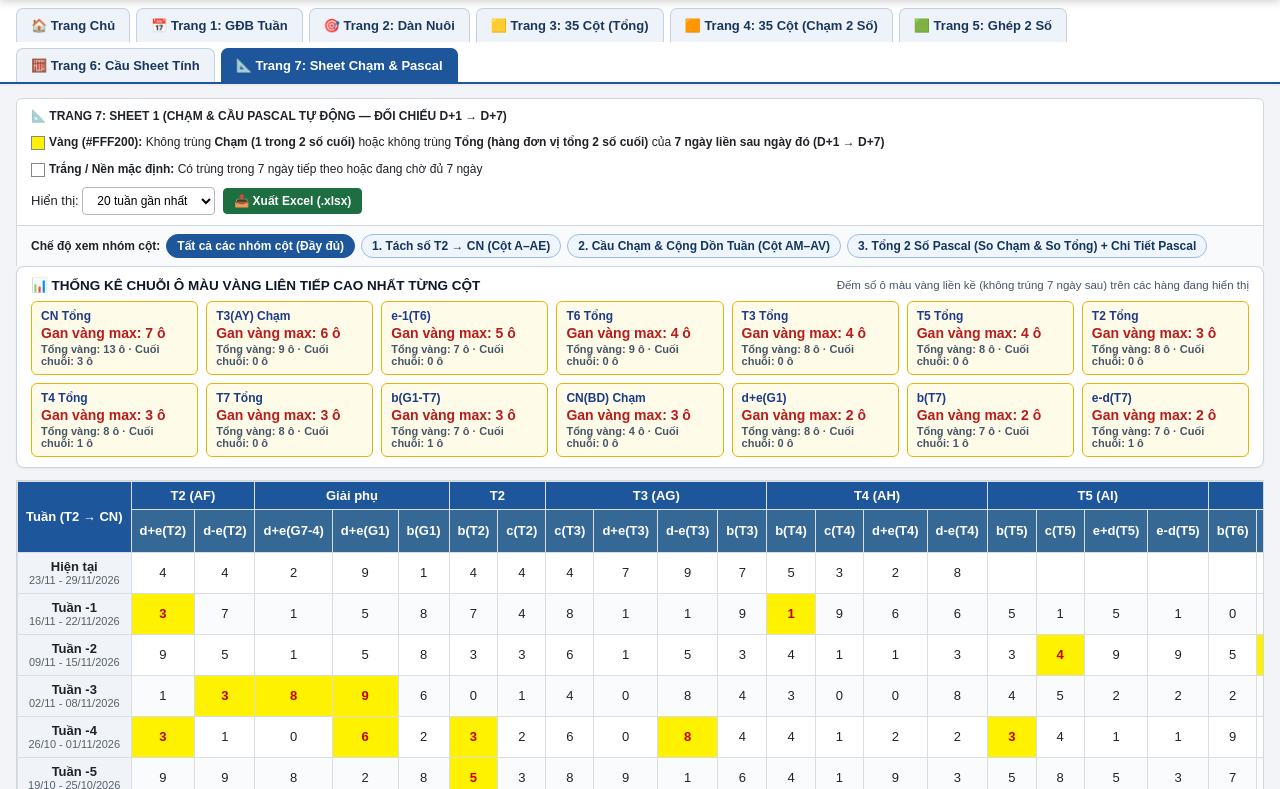
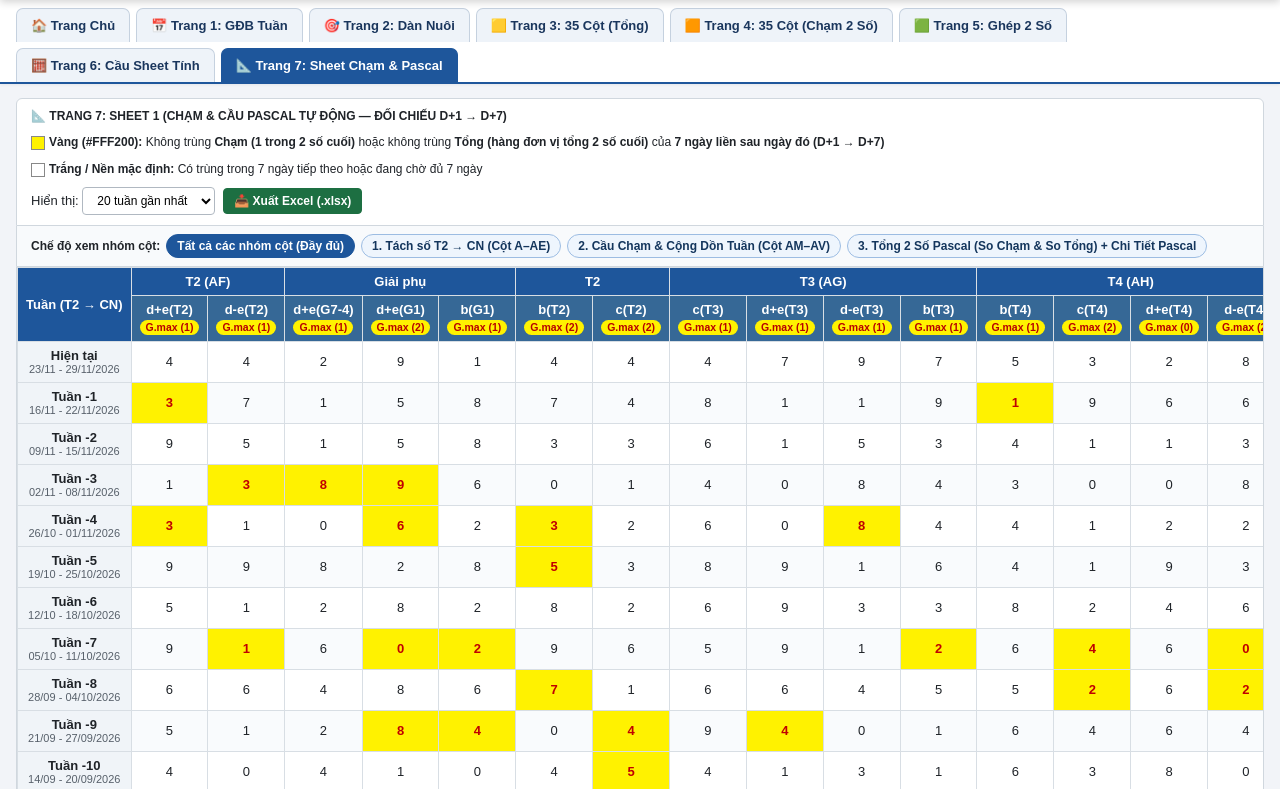
Before and after one commit to kieuanhthcs2011-code/thong-ke-xsmb, a plain HTML site: page cham.html in a window 1280 px wide. Shown: the part 49-838 px from the top of the page. Drawn offline with Linux system fonts and the light colour scheme.

Commit message:
Add files via upload

```diff
--- a/cham.html
+++ b/cham.html
@@ -31,59 +31,16 @@
     .td-sum-t { background: #eff6ff; font-weight: 800; color: #1e3a8a; }
     .pascal-gdb-sub { display: block; font-size: 10px; font-weight: 600; color: #475569; margin-top: 2px; }
     .bg-yellow .pascal-gdb-sub { color: #991b1b; }
-    .yellow-streak-panel {
-      background: #ffffff;
-      border: 1px solid #cbd5e1;
+    .gmax-sub {
+      display: inline-block;
+      margin-top: 3px;
+      padding: 1px 6px;
       border-radius: 8px;
-      padding: 10px 14px;
-      margin-bottom: 12px;
-      box-shadow: 0 1px 3px rgba(15, 23, 42, 0.05);
-    }
-    .yellow-streak-head {
-      display: flex;
-      flex-wrap: wrap;
-      justify-content: space-between;
-      align-items: center;
-      gap: 8px;
-      margin-bottom: 8px;
-    }
-    .yellow-streak-title {
+      background: #fff200;
+      color: #b80000;
+      font-size: 10.5px;
       font-weight: 800;
-      font-size: 13.5px;
-      color: #0f172a;
-    }
-    .yellow-streak-grid {
-      display: grid;
-      grid-template-columns: repeat(auto-fill, minmax(150px, 1fr));
-      gap: 8px;
-    }
-    .yellow-streak-card {
-      border: 1px solid #e2e8f0;
-      border-radius: 6px;
-      padding: 7px 9px;
-      background: #f8fafc;
-      font-size: 12px;
-    }
-    .yellow-streak-card.has-max {
-      background: #fefce8;
-      border-color: #eab308;
-    }
-    .yellow-streak-col {
-      font-weight: 800;
-      color: #1e3a8a;
-      font-size: 12px;
-    }
-    .yellow-streak-val {
-      margin-top: 2px;
-      font-size: 14px;
-      font-weight: 900;
-      color: #b91c1c;
-    }
-    .yellow-streak-cur {
-      margin-top: 2px;
-      font-size: 11px;
-      color: #475569;
-      font-weight: 600;
+      line-height: 1.25;
     }
   </style>
 </head>
@@ -134,15 +91,7 @@
       </div>
     </div>
 
-        <div class="yellow-streak-panel" id="yellow-streak-box">
-      <div class="yellow-streak-head">
-        <span class="yellow-streak-title">📊 THỐNG KÊ CHUỖI Ô MÀU VÀNG LIÊN TIẾP CAO NHẤT TỪNG CỘT</span>
-        <span style="font-size:11.5px; color:#475569;">Đếm số ô màu vàng liền kề (không trúng 7 ngày sau) trên các hàng đang hiển thị</span>
-      </div>
-      <div class="yellow-streak-grid" id="yellow-streak-grid"></div>
-    </div>
-
-    <div class="table-wrap">
+        <div class="table-wrap">
       <table class="stat-table" id="tbl-cham"></table>
     </div>
 
@@ -163,12 +112,105 @@
       renderPage();
     }
 
+    function computeColumnMaxYellowMap(weeks, allWeeks, auxMap) {
+      const colSpecs = [
+        { id: "tach_A", kind: "cham", getVal: r => r.A, dIdx: 0 },
+        { id: "tach_B", kind: "cham", getVal: r => r.B, dIdx: 0 },
+        { id: "tach_C", kind: "cham", getVal: r => r.C, dIdx: 0 },
+        { id: "tach_D", kind: "cham", getVal: r => r.D, dIdx: 0 },
+        { id: "tach_E", kind: "cham", getVal: r => r.E, dIdx: 0 },
+        { id: "tach_F", kind: "cham", getVal: r => r.F, dIdx: 0 },
+        { id: "tach_G", kind: "cham", getVal: r => r.G, dIdx: 0 },
+        { id: "tach_H", kind: "cham", getVal: r => r.H, dIdx: 1 },
+        { id: "tach_I", kind: "cham", getVal: r => r.I, dIdx: 1 },
+        { id: "tach_J", kind: "cham", getVal: r => r.J, dIdx: 1 },
+        { id: "tach_K", kind: "cham", getVal: r => r.K, dIdx: 1 },
+        { id: "tach_L", kind: "cham", getVal: r => r.L, dIdx: 2 },
+        { id: "tach_M", kind: "cham", getVal: r => r.M, dIdx: 2 },
+        { id: "tach_N", kind: "cham", getVal: r => r.N, dIdx: 2 },
+        { id: "tach_O", kind: "cham", getVal: r => r.O, dIdx: 2 },
+        { id: "tach_P", kind: "cham", getVal: r => r.P, dIdx: 3 },
+        { id: "tach_Q", kind: "cham", getVal: r => r.Q, dIdx: 3 },
+        { id: "tach_R", kind: "cham", getVal: r => r.R, dIdx: 3 },
+        { id: "tach_S", kind: "cham", getVal: r => r.S, dIdx: 3 },
+        { id: "tach_T", kind: "cham", getVal: r => r.T, dIdx: 4 },
+        { id: "tach_U", kind: "cham", getVal: r => r.U, dIdx: 4 },
+        { id: "tach_V", kind: "cham", getVal: r => r.V, dIdx: 4 },
+        { id: "tach_W", kind: "cham", getVal: r => r.W, dIdx: 4 },
+        { id: "tach_X", kind: "cham", getVal: r => r.X, dIdx: 5 },
+        { id: "tach_Y", kind: "cham", getVal: r => r.Y, dIdx: 5 },
+        { id: "tach_Z", kind: "cham", getVal: r => r.Z, dIdx: 5 },
+        { id: "tach_AA", kind: "cham", getVal: r => r.AA, dIdx: 5 },
+        { id: "tach_AB", kind: "cham", getVal: r => r.AB, dIdx: 6 },
+        { id: "tach_AC", kind: "cham", getVal: r => r.AC, dIdx: 6 },
+        { id: "tach_AD", kind: "cham", getVal: r => r.AD, dIdx: 6 },
+        { id: "tach_AE", kind: "cham", getVal: r => r.AE, dIdx: 6 },
+        { id: "cham_AM", kind: "cham", getVal: r => r.AM, dIdx: 2 },
+        { id: "cham_AN", kind: "cham", getVal: r => r.AN, dIdx: 5 },
+        { id: "cham_AO", kind: "cham", getVal: r => r.AO, dIdx: 6 },
+        { id: "cham_AP", kind: "cham", getVal: r => r.AP, dIdx: 3 },
+        { id: "cham_AQ", kind: "cham", getVal: r => r.AQ, dIdx: 4 },
+        { id: "cham_AR", kind: "cham", getVal: r => r.AR, dIdx: 5 },
+        { id: "cham_AS", kind: "cham", getVal: r => r.AS, dIdx: 6 },
+        { id: "cham_AT", kind: "cham", getVal: r => r.AT, dIdx: 6 },
+        { id: "cham_AU", kind: "cham", getVal: r => r.AU, dIdx: 6 },
+        { id: "cham_AV", kind: "cham", getVal: r => r.AV, dIdx: 6 },
+        { id: "pcham_0", kind: "cham", getVal: r => r.AX, dIdx: 0 },
+        { id: "pcham_1", kind: "cham", getVal: r => r.AY, dIdx: 1 },
+        { id: "pcham_2", kind: "cham", getVal: r => r.AZ, dIdx: 2 },
+        { id: "pcham_3", kind: "cham", getVal: r => r.BA, dIdx: 3 },
+        { id: "pcham_4", kind: "cham", getVal: r => r.BB, dIdx: 4 },
+        { id: "pcham_5", kind: "cham", getVal: r => r.BC, dIdx: 5 },
+        { id: "pcham_6", kind: "cham", getVal: r => r.BD, dIdx: 6 },
+        { id: "ptong_0", kind: "tong", getVal: r => r.AX, dIdx: 0 },
+        { id: "ptong_1", kind: "tong", getVal: r => r.AY, dIdx: 1 },
+        { id: "ptong_2", kind: "tong", getVal: r => r.AZ, dIdx: 2 },
+        { id: "ptong_3", kind: "tong", getVal: r => r.BA, dIdx: 3 },
+        { id: "ptong_4", kind: "tong", getVal: r => r.BB, dIdx: 4 },
+        { id: "ptong_5", kind: "tong", getVal: r => r.BC, dIdx: 5 },
+        { id: "ptong_6", kind: "tong", getVal: r => r.BD, dIdx: 6 }
+      ];
+
+      const maxMap = {};
+      const curMap = {};
+      colSpecs.forEach(s => { maxMap[s.id] = 0; curMap[s.id] = 0; });
+
+      weeks.forEach((wk, idx) => {
+        const prevWk = idx + 1 < allWeeks.length ? allWeeks[idx + 1] : null;
+        const r = computeChamSheetRow(wk, prevWk, auxMap, globalData.daily_prizes);
+        const dStats = [0, 1, 2, 3, 4, 5, 6].map(dI => getNext7ConsecutiveDaysStats(allWeeks, idx, dI));
+
+        colSpecs.forEach(spec => {
+          const rawVal = spec.getVal(r);
+          const s = (rawVal !== undefined && rawVal !== null) ? String(rawVal).trim() : "";
+          const st = dStats[spec.dIdx];
+          let isYellow = false;
+          if (s !== "" && st && st.hasFull7) {
+            const dig = parseInt(s, 10);
+            const targetSet = spec.kind === "cham" ? st.chamSet : st.sumsSet;
+            if (!Number.isNaN(dig) && !targetSet.has(dig)) {
+              isYellow = true;
+            }
+          }
+          if (isYellow) {
+            curMap[spec.id] += 1;
+            if (curMap[spec.id] > maxMap[spec.id]) maxMap[spec.id] = curMap[spec.id];
+          } else {
+            curMap[spec.id] = 0;
+          }
+        });
+      });
+
+      return maxMap;
+    }
+
     function renderPage() {
       if (!globalData) return;
       const limit = parseInt(document.getElementById('limit-select').value, 10);
       const allWeeks = getNormalizedWeeks(globalData.weeks_gdb);
       const weeks = allWeeks.slice(0, limit);
       const auxMap = globalData.cham_aux_by_mon_gdb || {};
+      const gMaxMap = computeColumnMaxYellowMap(weeks, allWeeks, auxMap);
 
       const showTach = (currentGroup === 'all' || currentGroup === 'tach');
       const showCham = (currentGroup === 'all' || currentGroup === 'cham');
@@ -192,16 +234,16 @@
 
       if (showTach) {
         const tachCols = [
-          "d+e(T2)", "d-e(T2)", "d+e(G7-4)", "d+e(G1)", "b(G1)",
-          "b(T2)", "c(T2)",
-          "c(T3)", "d+e(T3)", "d-e(T3)", "b(T3)",
-          "b(T4)", "c(T4)", "d+e(T4)", "d-e(T4)",
-          "b(T5)", "c(T5)", "e+d(T5)", "e-d(T5)",
-          "b(T6)", "c(T6)", "e+d(T6)", "e-d(T6)",
-          "b(T7)", "c(T7)", "e+d(T7)", "e-d(T7)",
-          "b(CN)", "c(CN)", "e+d(CN)", "e-d(CN)"
+          ["d+e(T2)", "tach_A"], ["d-e(T2)", "tach_B"], ["d+e(G7-4)", "tach_C"], ["d+e(G1)", "tach_D"], ["b(G1)", "tach_E"],
+          ["b(T2)", "tach_F"], ["c(T2)", "tach_G"],
+          ["c(T3)", "tach_H"], ["d+e(T3)", "tach_I"], ["d-e(T3)", "tach_J"], ["b(T3)", "tach_K"],
+          ["b(T4)", "tach_L"], ["c(T4)", "tach_M"], ["d+e(T4)", "tach_N"], ["d-e(T4)", "tach_O"],
+          ["b(T5)", "tach_P"], ["c(T5)", "tach_Q"], ["e+d(T5)", "tach_R"], ["e-d(T5)", "tach_S"],
+          ["b(T6)", "tach_T"], ["c(T6)", "tach_U"], ["e+d(T6)", "tach_V"], ["e-d(T6)", "tach_W"],
+          ["b(T7)", "tach_X"], ["c(T7)", "tach_Y"], ["e+d(T7)", "tach_Z"], ["e-d(T7)", "tach_AA"],
+          ["b(CN)", "tach_AB"], ["c(CN)", "tach_AC"], ["e+d(CN)", "tach_AD"], ["e-d(CN)", "tach_AE"]
         ];
-        h += tachCols.map(c => `<th>${c}</th>`).join("");
+        h += tachCols.map(([c, id]) => `<th>${c}<br><span class="gmax-sub">G.max (${gMaxMap[id] || 0})</span></th>`).join("");
       }
 
       h += ["T2 (AF)", "T3 (AG)", "T4 (AH)", "T5 (AI)", "T6 (AJ)", "T7 (AK)", "CN (AL)"]
@@ -209,17 +251,25 @@
 
       if (showCham) {
         const chamCols = [
-          "c(T4)", "c(T7)", "c(CN)", "e+1(T5)", "e-1(T6)",
-          "b(G1-T7)", "b(G7-1)+a(G7-4)", "Tổng d(7N)", "Tổng b(7N)", "Tổng c(7N)"
+          ["c(T4)", "cham_AM"], ["c(T7)", "cham_AN"], ["c(CN)", "cham_AO"], ["e+1(T5)", "cham_AP"], ["e-1(T6)", "cham_AQ"],
+          ["b(G1-T7)", "cham_AR"], ["b(G7-1)+a(G7-4)", "cham_AS"], ["Tổng d(7N)", "cham_AT"], ["Tổng b(7N)", "cham_AU"], ["Tổng c(7N)", "cham_AV"]
         ];
-        h += chamCols.map(c => `<th>${c}</th>`).join("");
+        h += chamCols.map(([c, id]) => `<th>${c}<br><span class="gmax-sub">G.max (${gMaxMap[id] || 0})</span></th>`).join("");
       }
 
       if (showPascal) {
-        h += ["T2(AX)", "T3(AY)", "T4(AZ)", "T5(BA)", "T6(BB)", "T7(BC)", "CN(BD)"]
-          .map(c => `<th class="th-sum-cham">${c}<br><small>(So Chạm)</small></th>`).join("");
-        h += ["T2", "T3", "T4", "T5", "T6", "T7", "CN"]
-          .map(c => `<th class="th-sum-tong">${c}<br><small>(So Tổng)</small></th>`).join("");
+        const pChamHeaders = [
+          ["T2(AX)", "pcham_0"], ["T3(AY)", "pcham_1"], ["T4(AZ)", "pcham_2"],
+          ["T5(BA)", "pcham_3"], ["T6(BB)", "pcham_4"], ["T7(BC)", "pcham_5"], ["CN(BD)", "pcham_6"]
+        ];
+        h += pChamHeaders.map(([c, id]) => `<th class="th-sum-cham">${c}<br><span class="gmax-sub">G.max (${gMaxMap[id] || 0})</span></th>`).join("");
+
+        const pTongHeaders = [
+          ["T2", "ptong_0"], ["T3", "ptong_1"], ["T4", "ptong_2"],
+          ["T5", "ptong_3"], ["T6", "ptong_4"], ["T7", "ptong_5"], ["CN", "ptong_6"]
+        ];
+        h += pTongHeaders.map(([c, id]) => `<th class="th-sum-tong">${c}<br><span class="gmax-sub">G.max (${gMaxMap[id] || 0})</span></th>`).join("");
+
         const days = ["T2", "T3", "T4", "T5", "T6", "T7", "CN"];
         days.forEach(d => {
           h += `<th class="th-pascal">${d}-4s</th><th class="th-pascal">${d}-3s</th><th class="th-pascal">${d}-2s</th>`;
@@ -325,111 +375,7 @@
       renderYellowStreakStats(weeks, allWeeks, auxMap, showTach, showCham, showPascal);
     }
 
-    function renderYellowStreakStats(weeks, allWeeks, auxMap, showTach, showCham, showPascal) {
-      const grid = document.getElementById("yellow-streak-grid");
-      if (!grid || !globalData) return;
-
-      // Build ordered list of visible columns matching the rendered table rows
-      const cols = [];
-      if (showTach) {
-        const tachMeta = [
-          ["d+e(T2)", 0, "A"], ["d-e(T2)", 0, "B"], ["d+e(G7-4)", 0, "C"], ["d+e(G1)", 0, "D"], ["b(G1)", 0, "E"],
-          ["b(T2)", 0, "F"], ["c(T2)", 0, "G"],
-          ["c(T3)", 1, "H"], ["d+e(T3)", 1, "I"], ["d-e(T3)", 1, "J"], ["b(T3)", 1, "K"],
-          ["b(T4)", 2, "L"], ["c(T4)", 2, "M"], ["d+e(T4)", 2, "N"], ["d-e(T4)", 2, "O"],
-          ["b(T5)", 3, "P"], ["c(T5)", 3, "Q"], ["e+d(T5)", 3, "R"], ["e-d(T5)", 3, "S"],
-          ["b(T6)", 4, "T"], ["c(T6)", 4, "U"], ["e+d(T6)", 4, "V"], ["e-d(T6)", 4, "W"],
-          ["b(T7)", 5, "X"], ["c(T7)", 5, "Y"], ["e+d(T7)", 5, "Z"], ["e-d(T7)", 5, "AA"],
-          ["b(CN)", 6, "AB"], ["c(CN)", 6, "AC"], ["e+d(CN)", 6, "AD"], ["e-d(CN)", 6, "AE"]
-        ];
-        tachMeta.forEach(([label, dIdx, key]) => {
-          cols.push({ label, kind: "cham", getVal: r => r[key], dIdx });
-        });
-      }
-      if (showCham) {
-        const chamMeta = [
-          ["c(T4)", 2, "AM"], ["c(T7)", 5, "AN"], ["c(CN)", 6, "AO"], ["e+1(T5)", 3, "AP"], ["e-1(T6)", 4, "AQ"],
-          ["b(G1-T7)", 5, "AR"], ["b(G7-1)+a(G7-4)", 6, "AS"], ["Tổng d(7N)", 6, "AT"], ["Tổng b(7N)", 6, "AU"], ["Tổng c(7N)", 6, "AV"]
-        ];
-        chamMeta.forEach(([label, dIdx, key]) => {
-          cols.push({ label, kind: "cham", getVal: r => r[key], dIdx });
-        });
-      }
-      if (showPascal) {
-        const pKeys = ["AX", "AY", "AZ", "BA", "BB", "BC", "BD"];
-        const pDays = ["T2(AX)", "T3(AY)", "T4(AZ)", "T5(BA)", "T6(BB)", "T7(BC)", "CN(BD)"];
-        pKeys.forEach((key, dIdx) => {
-          cols.push({ label: `${pDays[dIdx]} Chạm`, kind: "cham", getVal: r => r[key], dIdx });
-        });
-        const tDays = ["T2", "T3", "T4", "T5", "T6", "T7", "CN"];
-        pKeys.forEach((key, dIdx) => {
-          cols.push({ label: `${tDays[dIdx]} Tổng`, kind: "tong", getVal: r => r[key], dIdx });
-        });
-      }
-
-      // Evaluate yellow state per column across weeks
-      const stats = cols.map(c => ({
-        label: c.label,
-        maxStreak: 0,
-        curStreak: 0,
-        yellowCount: 0,
-        flags: []
-      }));
-
-      weeks.forEach((wk, idx) => {
-        const prevWk = idx + 1 < allWeeks.length ? allWeeks[idx + 1] : null;
-        const r = computeChamSheetRow(wk, prevWk, auxMap, globalData.daily_prizes);
-        const dStats = [0, 1, 2, 3, 4, 5, 6].map(dI => getNext7ConsecutiveDaysStats(allWeeks, idx, dI));
-
-        cols.forEach((c, cIdx) => {
-          const rawVal = c.getVal(r);
-          const s = (rawVal !== undefined && rawVal !== null) ? String(rawVal).trim() : "";
-          const st = dStats[c.dIdx];
-          let isYellow = false;
-          if (s !== "" && st && st.hasFull7) {
-            const dig = parseInt(s, 10);
-            const targetSet = c.kind === "cham" ? st.chamSet : st.sumsSet;
-            if (!Number.isNaN(dig) && !targetSet.has(dig)) {
-              isYellow = true;
-            }
-          }
-          stats[cIdx].flags.push(isYellow);
-          if (isYellow) {
-            stats[cIdx].yellowCount += 1;
-            stats[cIdx].curStreak += 1;
-            if (stats[cIdx].curStreak > stats[cIdx].maxStreak) {
-              stats[cIdx].maxStreak = stats[cIdx].curStreak;
-            }
-          } else {
-            stats[cIdx].curStreak = 0;
-          }
-        });
-      });
-
-      // Compute running yellow streak at end of visible slice
-      stats.forEach(st => {
-        let run = 0;
-        for (let i = st.flags.length - 1; i >= 0; i--) {
-          if (st.flags[i]) run += 1;
-          else break;
-        }
-        st.runningEnd = run;
-      });
-
-      const priority = stats.slice().sort((a, b) => (b.maxStreak - a.maxStreak) || (b.yellowCount - a.yellowCount));
-      const topCards = priority.slice(0, 14);
-
-      grid.innerHTML = topCards.map(item => {
-        const hasMax = item.maxStreak > 0;
-        return `<div class="yellow-streak-card ${hasMax ? 'has-max' : ''}">
-          <div class="yellow-streak-col">${item.label}</div>
-          <div class="yellow-streak-val">Gan vàng max: ${item.maxStreak} ô</div>
-          <div class="yellow-streak-cur">Tổng vàng: ${item.yellowCount} ô · Cuối chuỗi: ${item.runningEnd} ô</div>
-        </div>`;
-      }).join("");
-    }
-
-    loadSharedData(renderPage);
+loadSharedData(renderPage);
   </script>
 </body>
 </html>
```
